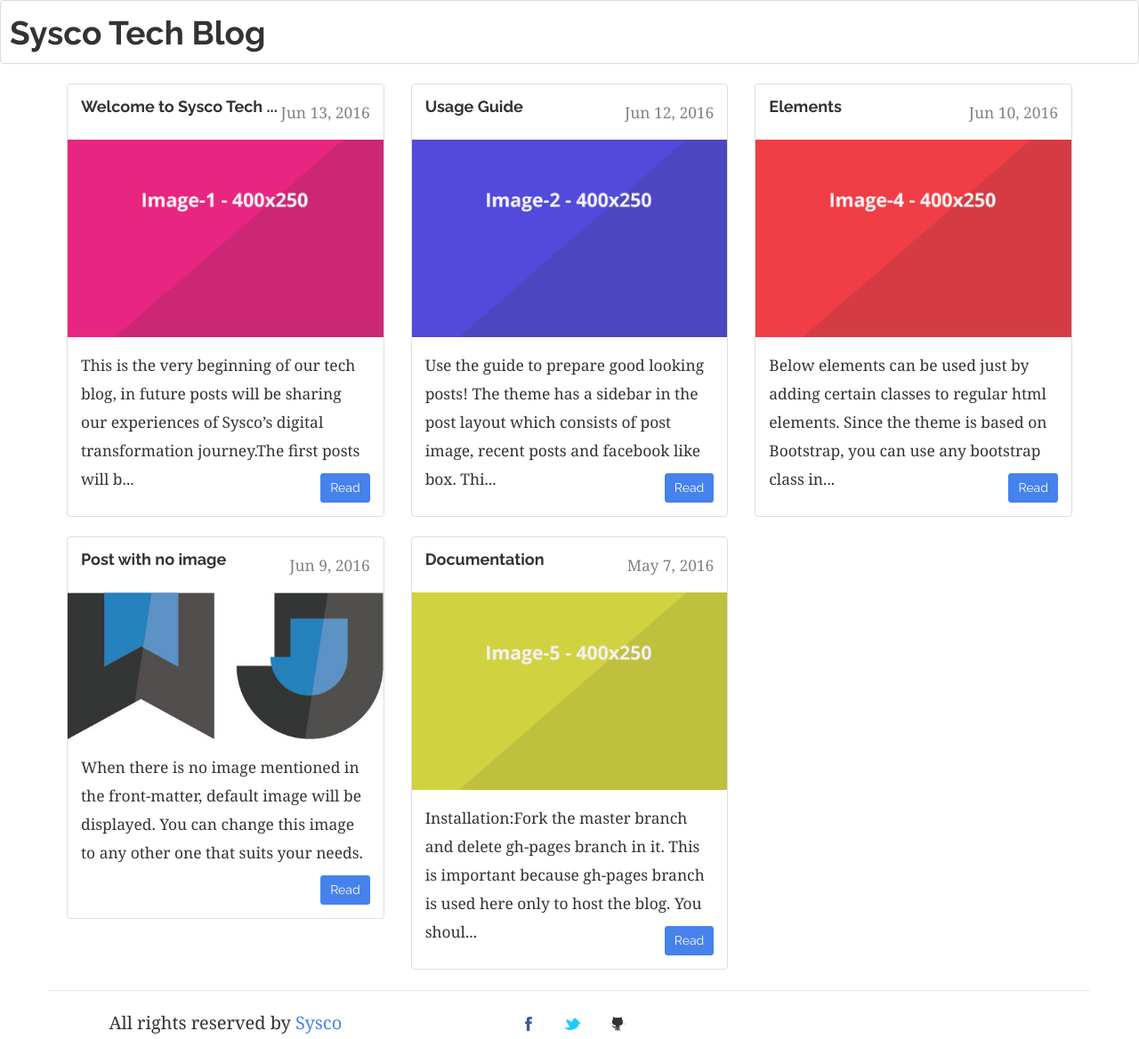
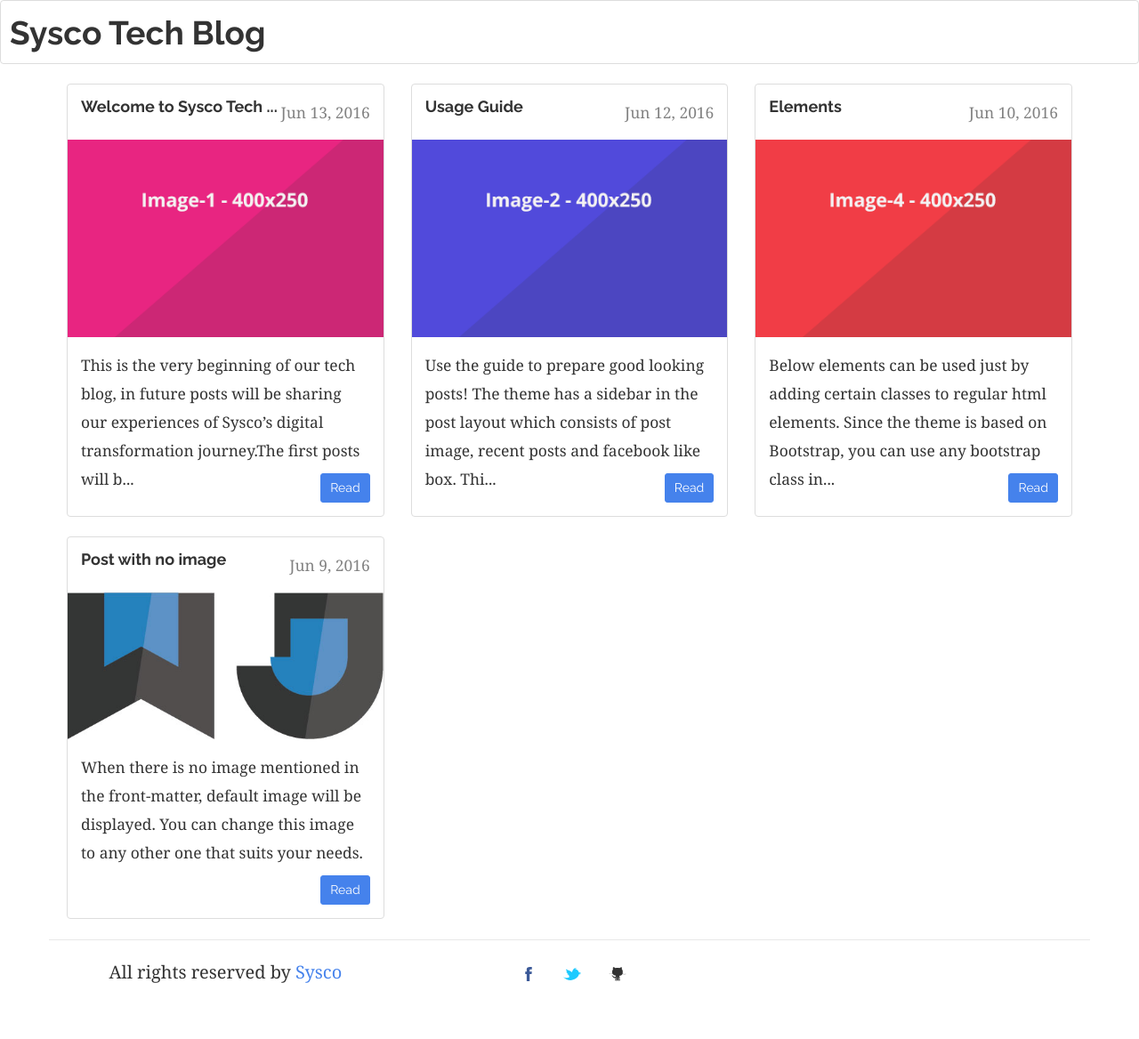
Before and after one commit to brocchini/brocchini.github.io, a Jekyll site: the page built from index.html, in a window 1280 px wide. Shown: the whole page at 89% size. Built offline with Jekyll 4.4.1, drawn with Linux system fonts in a browser that asks for light colours; the list of posts is cut into pages by our own code; after the commit the page ends 1111 px from its top, so only the background shows below that; some of the changed lines change nothing that is shown.

Commit message:
Deleted documentation post

```diff
--- a/_config.yml
+++ b/_config.yml
@@ -10,8 +10,6 @@
 email: your-email@domain.com
 description: > # this means to ignore newlines until "baseurl:"
   Sysco Technology Blog.
-
-
 
 baseurl: "" # the subpath of your site, e.g. /blog
 url: "http://brocchini.gitihub.io" # the base hostname & protocol for your site
@@ -42,8 +40,8 @@
 twitter: https://twitter.com/Sysco
 github: https://github.com/SyscoCorporation
 
-#facebook like box
-fb-app-id: 549480635219583
+#facebook like box, TODO add ID
+fb-app-id:
 fb-page-url: https://www.facebook.com/SyscoCorporation/
 fb-page-title: Sysco
 
--- a/_posts/2016-05-07-documentation.md
+++ /dev/null
@@ -1,54 +0,0 @@
----
-layout: post
-title: Documentation
-img: image-5.png
----
-
-
-# Installation:
-Fork the ``master`` branch and delete ``gh-pages`` branch in it. This is important because ``gh-pages`` branch is used here only to host the blog. You should be using the master branch as the source and create a fresh ``gh-pages`` branch.
-
-Watch my video on instlallation
-<iframe width="100%" height="360" src="https://www.youtube.com/embed/T2nx6tj-ZH4?rel=0" frameborder="0" allowfullscreen></iframe>
-
-## How to delete old **gh-pages** branch?
-After forking the repository, click on **branches**.
-
-![delete gh-pages branch]({{site.baseurl}}/images/delete-github-branch.png)
-
-Delete ``gh-pages`` branch.
-![delete gh-pages branch]({{site.baseurl}}/images/delete-github-branch-2.png)
-
-You have to create a new ``gh-pages`` branch using the master branch. Go back to the forked repository and create ``gh-pages`` branch.
-
-![create gh-pages branch]({{site.baseurl}}/images/create-gh-pages-branch.JPG)
-
-Now, go to settings and check the **Github Pages** section. You should see a URL where the blog is hosted.
-
-This process will host the theme as a **Project Page**. You can also download the files for local development.
-
-Default theme will look like this
-
-![webjeda cards jekyll theme]({{site.baseurl}}/images/webjeda-cards-jekyll-theme-1.png)
-
-This theme is responsive.
-
-![webjeda cards responsive jekyll theme]({{site.baseurl}}/images/webjeda-cards-responsive-jekyll-theme-2.png)
-{: .text-center}
-
-
-# Development
-Make changes to the **master** branch and create a pull request. Do not use **gh-pages** branch as it is used to host the theme.
-
-
-# License
-MIT License
-
-# Changelog
-<pre>
-version 1.0 - SEO, disqus, page-speed enhancement, compressed html.
-
-version 0.9 - Sidebar default image and other minor improvements.
-
-version 0.8 - Bootstrap based cards layout theme.
-</pre>
```
Also changed, not shown: images/create-gh-pages-branch.JPG (deleted), images/delete-github-branch-2.png (deleted), images/delete-github-branch.png (deleted), images/webjeda-cards-jekyll-theme-1.png (deleted), images/webjeda-cards-responsive-jekyll-theme-2.png (deleted).
